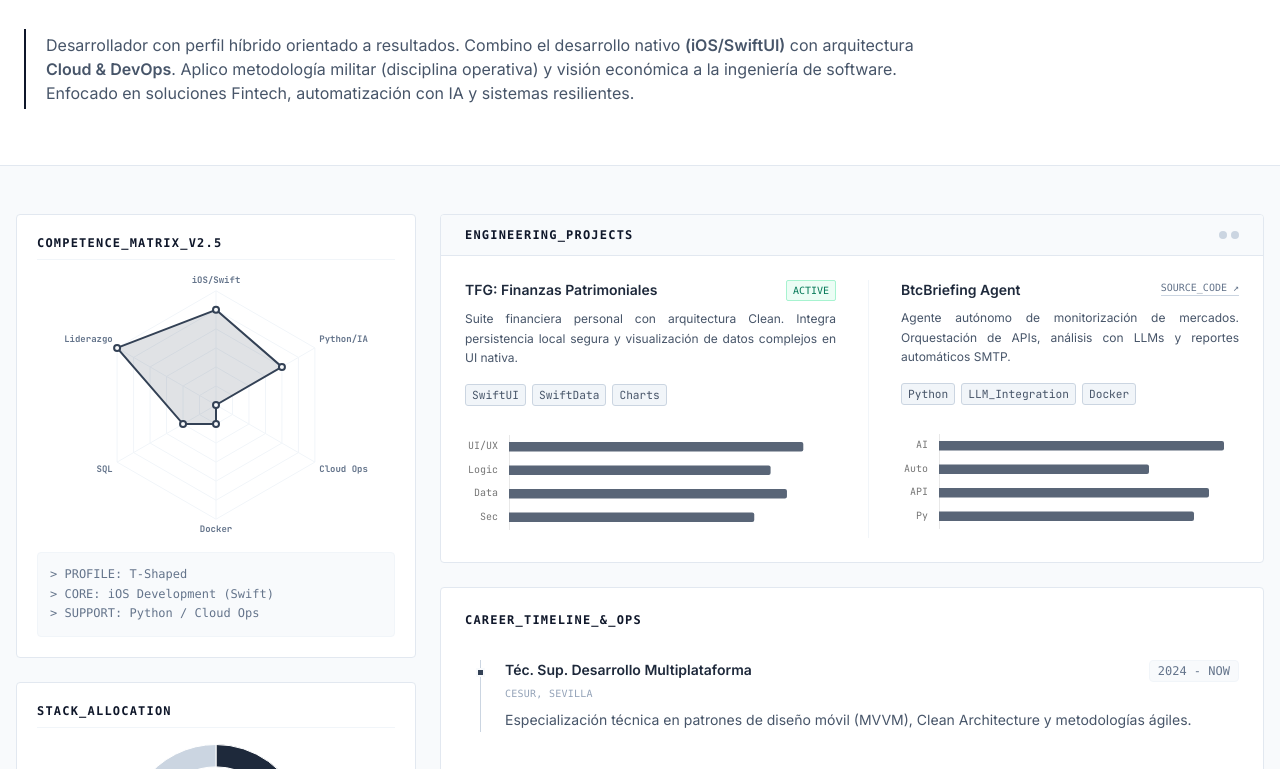
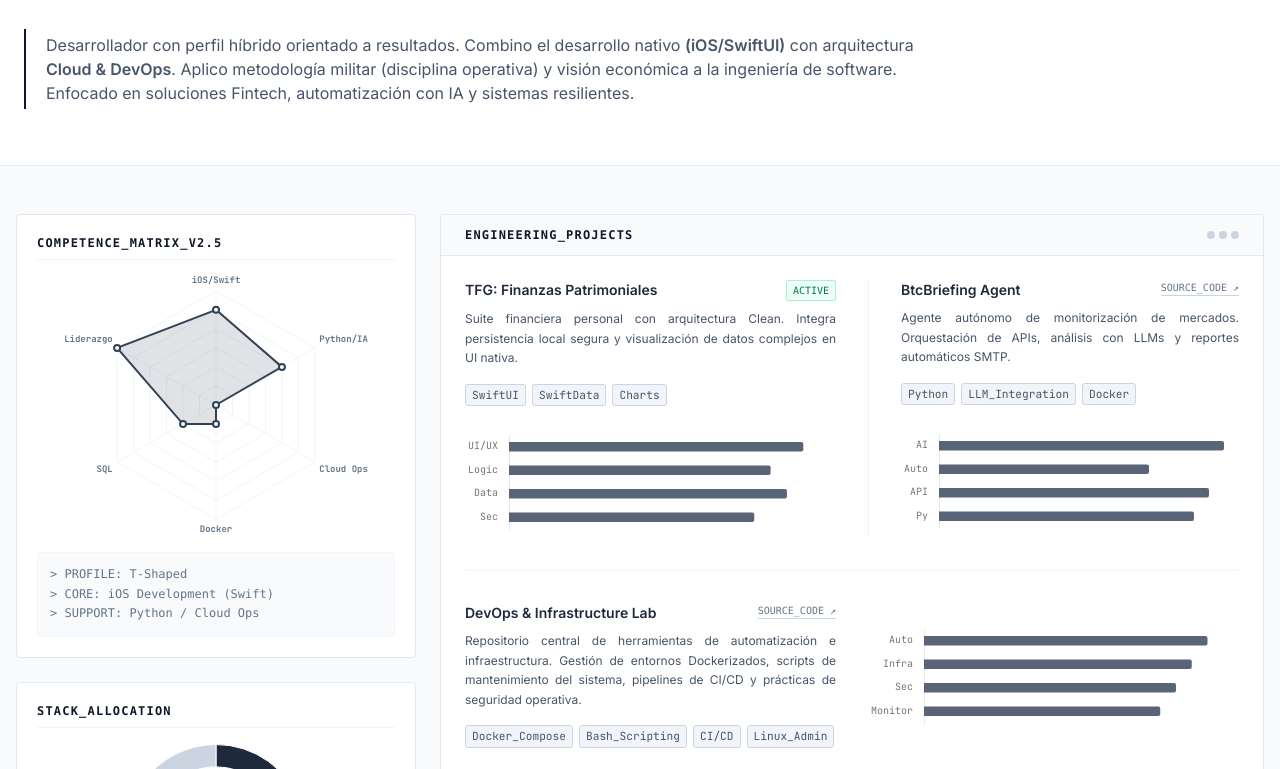
Before and after one commit to gtrujillovdev-cyber/InteractiveCV, a plain HTML site: page index.html in a window 1280 px wide. Shown: the part 174-943 px from the top of the page. Drawn offline with nearby package versions, Linux system fonts and the light colour scheme.

Commit message:
Feat: Add Dark Mode, DevOps Lab section and update profile metadata

```diff
--- a/index.html
+++ b/index.html
@@ -234,10 +234,13 @@
                         <div class="flex gap-1">
                              <div class="w-2 h-2 rounded-full bg-slate-300 dark:bg-slate-600"></div>
                              <div class="w-2 h-2 rounded-full bg-slate-300 dark:bg-slate-600"></div>
+                             <div class="w-2 h-2 rounded-full bg-slate-300 dark:bg-slate-600"></div>
                         </div>
                     </div>
 
-                    <div class="p-6 grid md:grid-cols-2 gap-8">
+                    <div class="p-6">
+                        <!-- Top Row: Existing Projects -->
+                        <div class="grid md:grid-cols-2 gap-8 mb-8">
                             <!-- Project 1 -->
                             <div class="group">
                                 <div class="flex justify-between items-start mb-2">
@@ -273,6 +276,31 @@
                                 </div>
                                 <div class="h-28 w-full opacity-90 group-hover:opacity-100 transition">
                                     <canvas id="chartProj2"></canvas>
+                                </div>
+                            </div>
+                        </div>
+
+                        <!-- Full Width Row: New DevOps Project -->
+                        <div class="border-t border-slate-100 dark:border-slate-700 pt-8 group">
+                            <div class="grid md:grid-cols-2 gap-8 items-center">
+                                <div>
+                                    <div class="flex justify-between items-start mb-2">
+                                        <h4 class="font-bold text-slate-800 dark:text-slate-100 text-sm group-hover:text-amber-600 dark:group-hover:text-amber-400 transition">DevOps & Infrastructure Lab</h4>
+                                        <a href="https://github.com/gtrujillovdev-cyber/DevOps" target="_blank" class="text-[10px] font-mono text-slate-500 dark:text-slate-400 hover:text-slate-900 dark:hover:text-white border-b border-slate-300 dark:border-slate-600 hover:border-slate-900 dark:hover:border-white transition">SOURCE_CODE ↗</a>
+                                    </div>
+                                    <p class="text-xs text-slate-600 dark:text-slate-400 mb-4 text-justify leading-relaxed">
+                                        Repositorio central de herramientas de automatización e infraestructura. Gestión de entornos Dockerizados, scripts de mantenimiento del sistema, pipelines de CI/CD y prácticas de seguridad operativa.
+                                    </p>
+                                    <div class="flex flex-wrap gap-1.5">
+                                        <span class="tech-badge">Docker_Compose</span>
+                                        <span class="tech-badge">Bash_Scripting</span>
+                                        <span class="tech-badge">CI/CD</span>
+                                        <span class="tech-badge">Linux_Admin</span>
+                                    </div>
+                                </div>
+                                <div class="h-28 w-full opacity-90 group-hover:opacity-100 transition">
+                                    <canvas id="chartProj3"></canvas>
+                                </div>
                             </div>
                         </div>
                     </div>
@@ -550,6 +578,32 @@
             }
         });
         charts.push(c4);
+
+        // 5. PROJECT 3 CHART (NEW DEVOPS LAB)
+        const c5 = new Chart(document.getElementById('chartProj3'), {
+            type: 'bar',
+            data: {
+                labels: ['Auto', 'Infra', 'Sec', 'Monitor'],
+                datasets: [{
+                    label: 'Index',
+                    data: [90, 85, 80, 75],
+                    backgroundColor: '#475569',
+                    barPercentage: 0.5,
+                    borderRadius: 2
+                }]
+            },
+            options: {
+                indexAxis: 'y',
+                responsive: true,
+                maintainAspectRatio: false,
+                scales: {
+                    x: { display: false },
+                    y: { grid: { display: false } }
+                },
+                plugins: { legend: { display: false }, tooltip: tooltipConfig }
+            }
+        });
+        charts.push(c5);
     </script>
 </body>
 </html>
```
Lines whose indentation alone changed are shown as unchanged.
